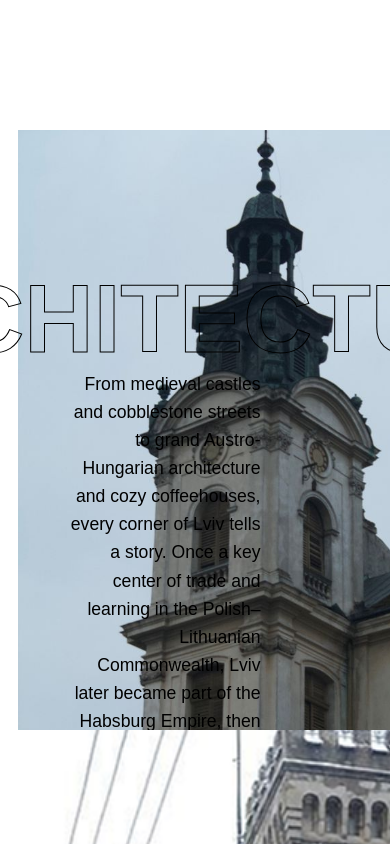
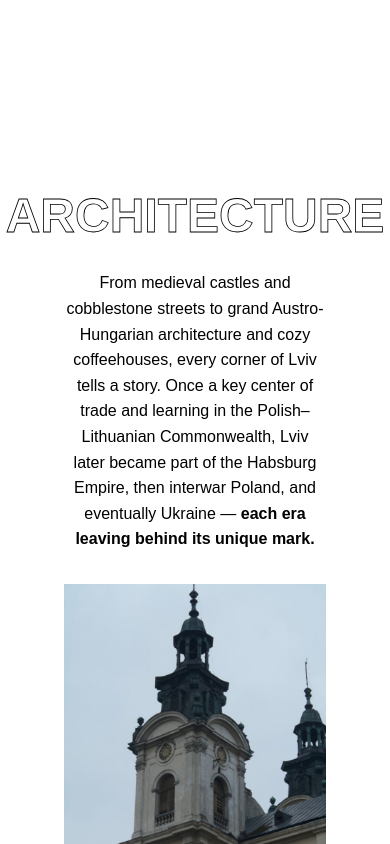
Before and after one commit to YulianaHrynda/lviv_locations, a Next.js app: page / in a window 390 px wide. Shown: the part 1480-2324 px from the top of the page. Built offline with nearby package versions, Linux system fonts and the light colour scheme; a web font is replaced by a local one.

Commit message:
updated styles fot architecture component

```diff
--- a/src/app/components/Architecture/Architecture.module.css
+++ b/src/app/components/Architecture/Architecture.module.css
@@ -21,6 +21,7 @@
   color: transparent;
   z-index: 2;
   white-space: nowrap;
+  text-align: center;
 }
 
 .description {
@@ -37,13 +38,75 @@
 .imageWrapper {
   position: absolute;
   top: 0;
-    right: -12rem; /* Increased negative value to push it further right */
+  right: -6rem;
   z-index: -1;
 }
 
 .image {
-    max-width: none;          /* Remove max-width limit */
-    width: 500px;             /* Make image larger */
+  max-width: 400px;
+  width: 100%;
   height: auto;
   object-fit: cover;
 }
+
+
+/* ============ RESPONSIVE BREAKPOINTS ============ */
+
+@media (max-width: 1024px) {
+  .title {
+    font-size: 4rem;
+    top: 5rem;
+  }
+
+  .description {
+    top: 12rem;
+    right: 10%;
+    font-size: 1rem;
+  }
+
+  .imageWrapper {
+    right: -2rem;
+  }
+
+  .image {
+    max-width: 300px;
+  }
+}
+
+@media (max-width: 768px) {
+  .title {
+    font-size: 3rem;
+    position: static;
+    transform: none;
+    margin: 2rem 0 1rem 0;
+    -webkit-text-stroke: 0.8px black;
+    color: transparent;
+  }
+
+  .description {
+    position: static;
+    max-width: 100%;
+    text-align: center;
+    margin: 0 auto 2rem auto;
+  }
+
+  .imageWrapper {
+    position: static;
+    display: flex;
+    justify-content: center;
+    margin-bottom: 2rem;
+  }
+
+  .image {
+    max-width: 100%;
+    height: auto;
+  }
+
+  .container {
+    min-height: auto;
+    padding: 1rem 0;
+    display: flex;
+    flex-direction: column;
+    align-items: center;
+  }
+}
```
Lines whose indentation alone changed are shown as unchanged.
